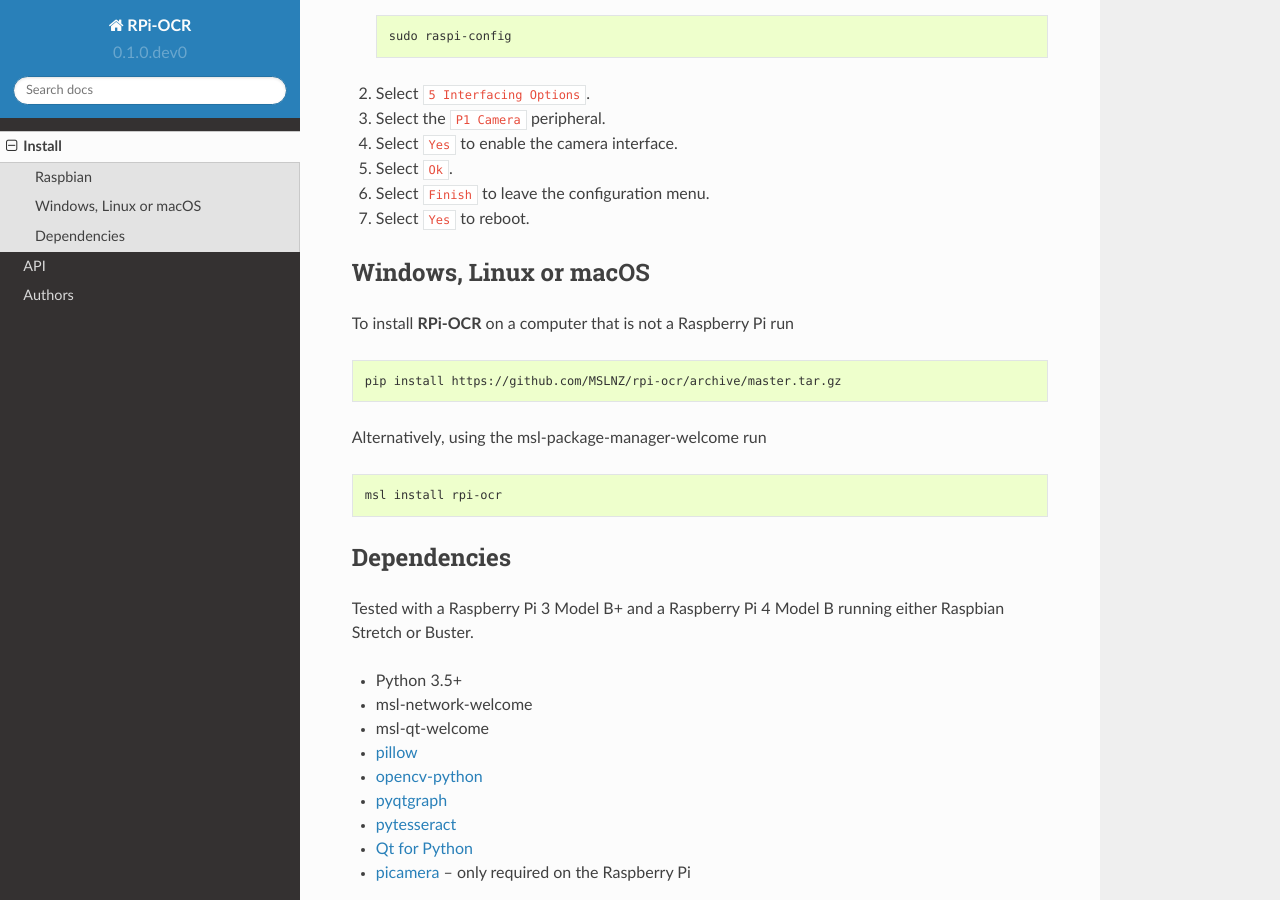
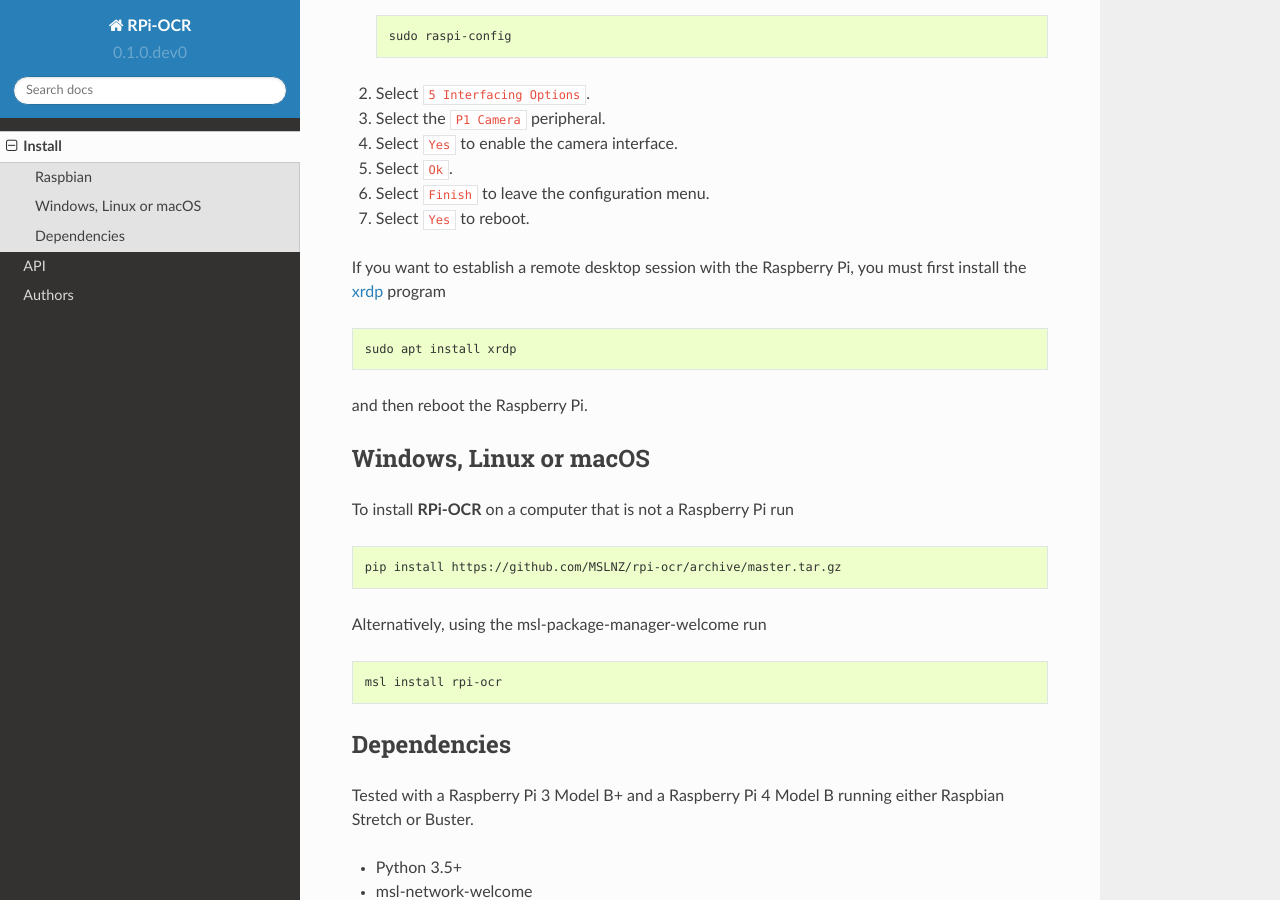
Before and after one commit to MSLNZ/rpi-ocr, a Sphinx documentation site: the page built from docs/install.rst, in a window 1280 px wide and 900 px high, scrolled down 1097 px. Built offline with Sphinx 7.4.7 and the Read the Docs theme 2.0.0, drawn with Linux system fonts in a browser that asks for light colours; pages that are not in the unit, such as notebooks, are missing from menus.

Commit message:
include xrdp instructions

```diff
--- a/docs/install.rst
+++ b/docs/install.rst
@@ -65,6 +65,15 @@
 
 7. Select ``Yes`` to reboot.
 
+If you want to establish a remote desktop session with the Raspberry Pi, you
+must first install the `xrdp <http://xrdp.org/>`_ program
+
+.. code-block:: console
+
+   sudo apt install xrdp
+
+and then reboot the Raspberry Pi.
+
 Windows, Linux or macOS
 -----------------------
 To install **RPi-OCR** on a computer that is not a Raspberry Pi run
```
